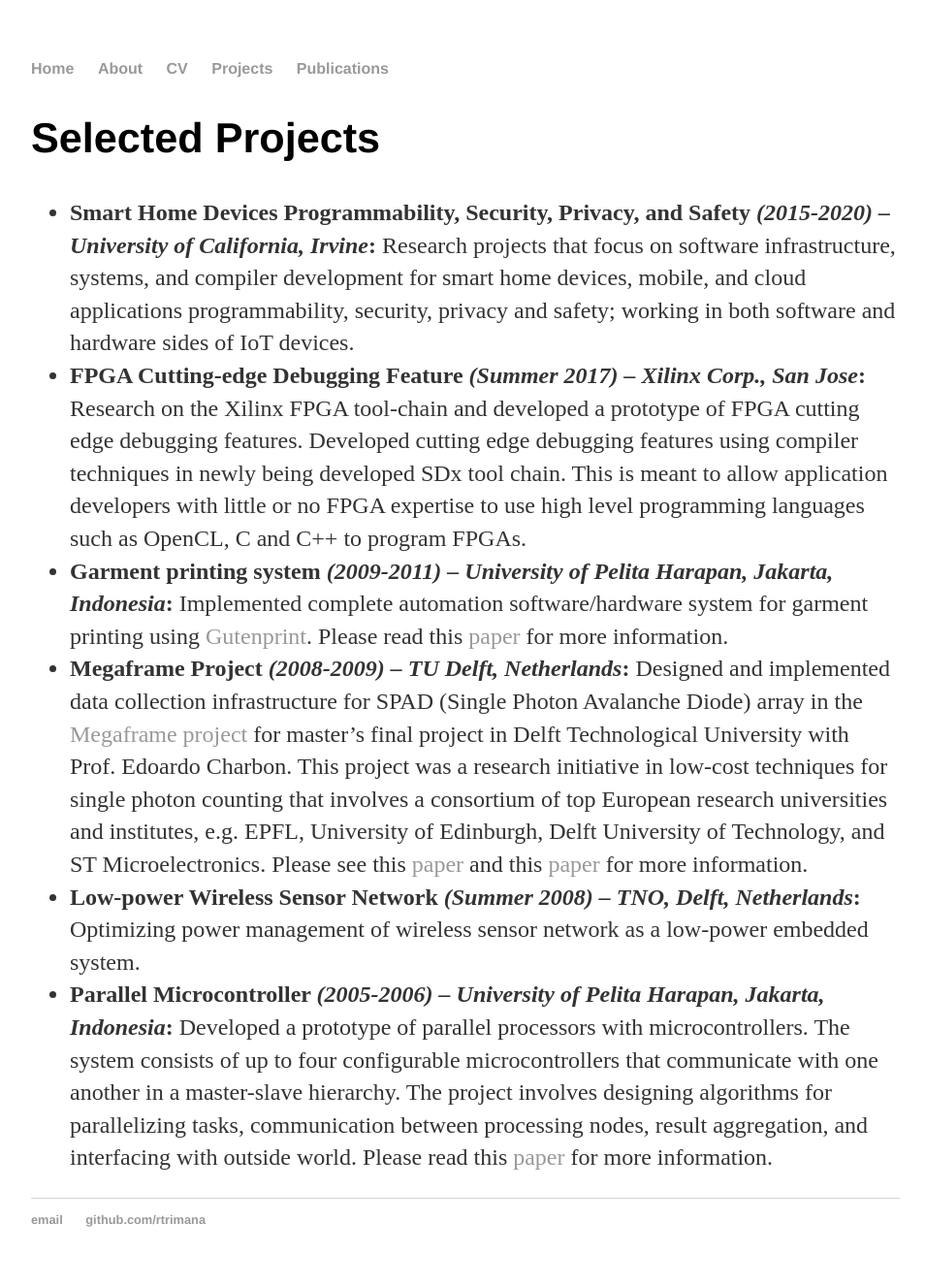
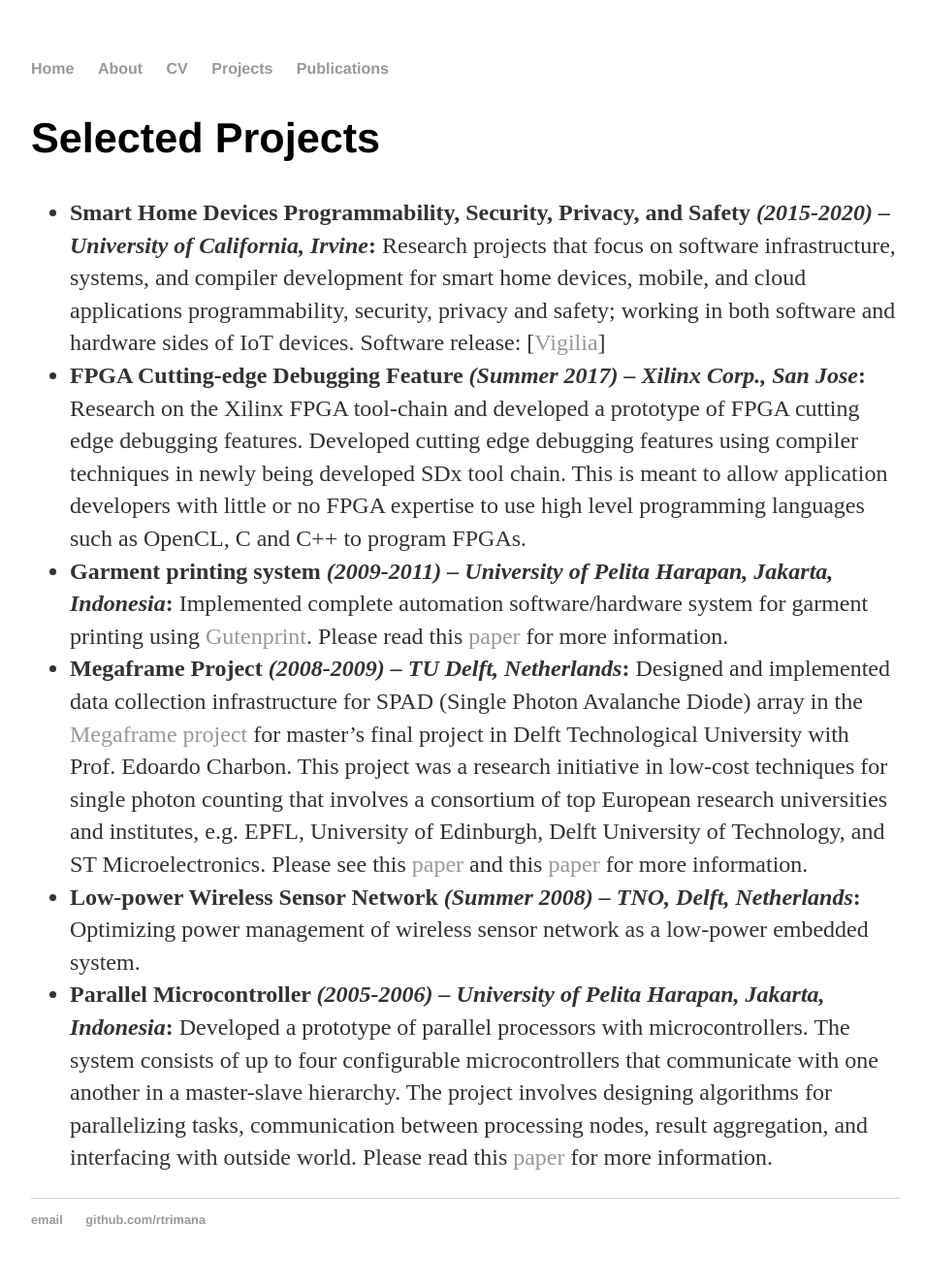
Before and after one commit to rtrimana/rahmaditrimananda.github.io, a Jekyll site: the page built from projects/index.html, in a window 1280 px wide. Shown: the whole page at 97% size, without its empty margins (160-1114 px from the left). Built offline with Jekyll 4.4.1, drawn with Linux system fonts in a browser that asks for light colours.

Commit message:
Update index.html

```diff
--- a/projects/index.html
+++ b/projects/index.html
@@ -5,7 +5,7 @@
 <div class="projects">
 	<h2>Selected Projects</h2>
 		<ul>
-			<li><strong>Smart Home Devices Programmability, Security, Privacy, and Safety <em>(2015-2020) – University of California, Irvine</em>:</strong> Research projects that focus on software infrastructure, systems, and compiler development for smart home devices, mobile, and cloud applications programmability, security, privacy and safety; working in both software and hardware sides of IoT devices.</li>
+			<li><strong>Smart Home Devices Programmability, Security, Privacy, and Safety <em>(2015-2020) – University of California, Irvine</em>:</strong> Research projects that focus on software infrastructure, systems, and compiler development for smart home devices, mobile, and cloud applications programmability, security, privacy and safety; working in both software and hardware sides of IoT devices. Software release: [<a href="http://plrg.ics.uci.edu/vigilia/" target="_blank">Vigilia</a>]</li>
 			<li><strong>FPGA Cutting-edge Debugging Feature <em>(Summer 2017) – Xilinx Corp., San Jose</em>:</strong> Research on the Xilinx FPGA tool-chain and developed a prototype of FPGA cutting edge debugging features. Developed cutting edge debugging features using compiler techniques in newly being developed SDx tool chain. This is meant to allow application developers with little or no FPGA expertise to use high level programming languages such as OpenCL, C and C++ to program FPGAs.</li>
 			<li><strong>Garment printing system <em>(2009-2011) – University of Pelita Harapan, Jakarta, Indonesia</em>:</strong> Implemented complete automation software/hardware system for garment printing using <a href="http://gimp-print.sourceforge.net/" target="_blank">Gutenprint</a>. Please read this <a href="http://repository.petra.ac.id/15699/1/Proceeding_Final.pdf#page=233" target="_blank">paper</a> for more information.</li>
 			<li><strong>Megaframe Project <em>(2008-2009) – TU Delft, Netherlands</em>:</strong> Designed and implemented data collection infrastructure for SPAD (Single Photon Avalanche Diode) array in the <a href="http://www.megaframe.eu/" target="_blank">Megaframe project</a> for master’s final project in Delft Technological University with Prof. Edoardo Charbon. This project was a research initiative in low-cost techniques for single photon counting that involves a consortium of top European research universities and institutes, e.g. EPFL, University of Edinburgh, Delft University of Technology, and ST Microelectronics. Please see this <a href="https://ieeexplore.ieee.org/abstract/document/6176268/" target="_blank">paper</a> and this <a href="https://www.spiedigitallibrary.org/conference-proceedings-of-spie/7780/77801H/High-frame-rate-TCSPC-FLIM-using-a-novel-SPAD-based/10.1117/12.860769.full?SSO=1&tab=ArticleLink" target="_blank">paper</a> for more information.</li>
```
